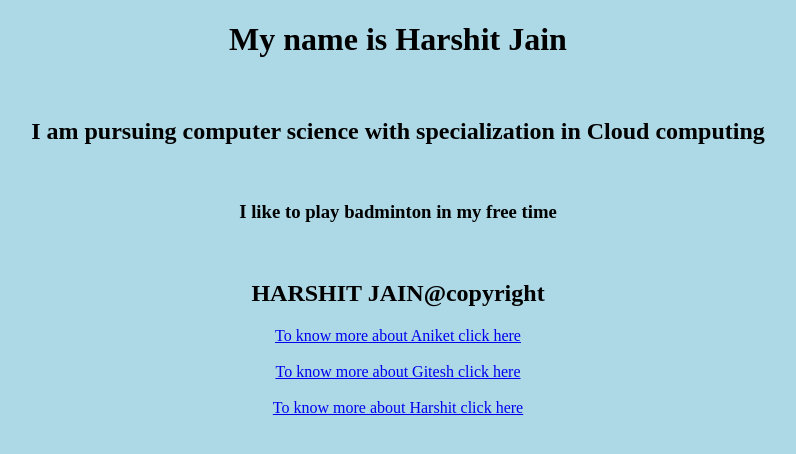
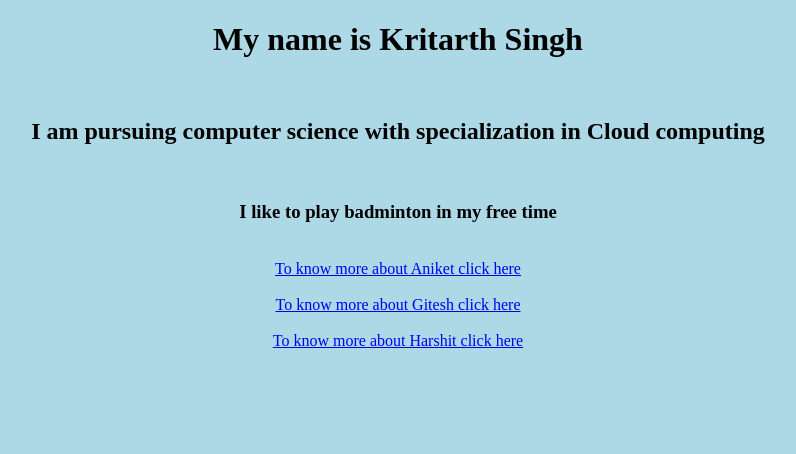
Before and after one commit to kritarthsingh/DevOps-asignment-02, a plain HTML site: page kritarth.html in a window 1280 px wide. Shown: the whole page, without its empty margins (242-1038 px from the left). Drawn offline with Linux system fonts and the light colour scheme.

Commit message:
Update kritarth.html

```diff
--- a/kritarth.html
+++ b/kritarth.html
@@ -4,11 +4,10 @@
     </head>
     <body  style="background-color:lightblue;">
     <center>
-    <p><h1>My name is Harshit Jain</h1> </p><br>
+    <p><h1>My name is Kritarth Singh</h1> </p><br>
     <p><h2> I am pursuing computer science with specialization in Cloud computing</h2></p><br>
 
     <p><h3>I like to play badminton in my free time </h3></p><br>
-    <p><h2>HARSHIT JAIN@copyright</h2></p>
     <a href="ani.html">To know more about Aniket click here</a><br><br>
     <a href="gitesh.html">To know more about Gitesh click here</a><br><br>
     <a href="harshit.html">To know more about Harshit click here</a><br>
```
